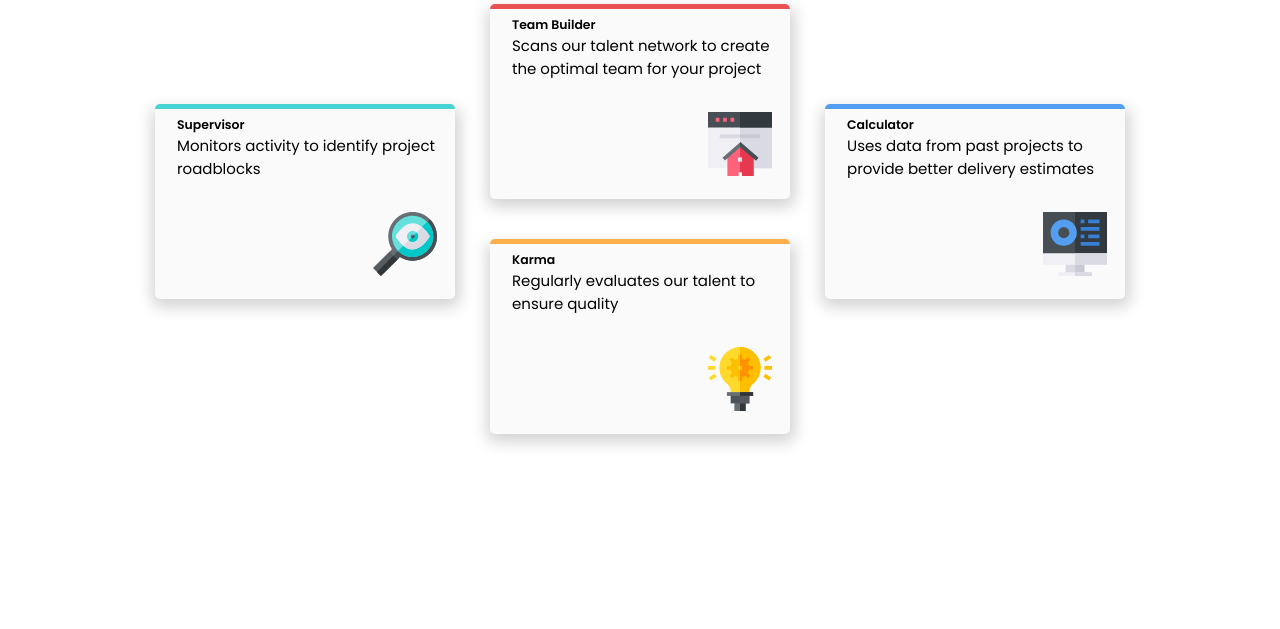
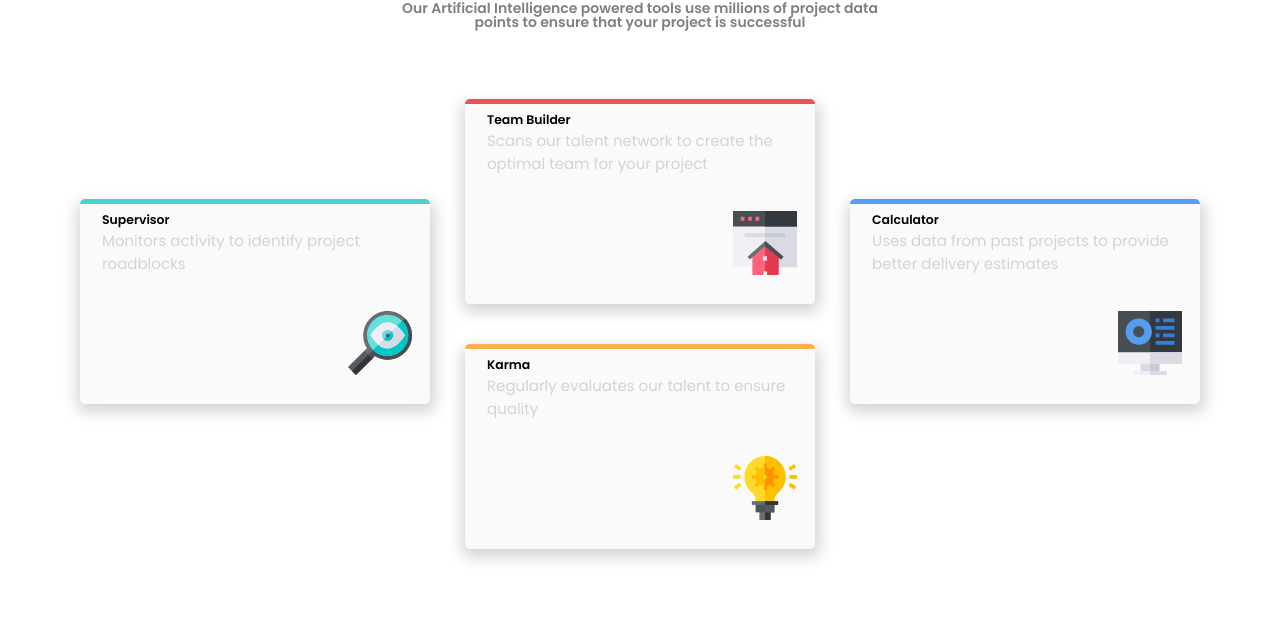
Before and after one commit to Mohamed-297/Front-End-Mentor-Challenge-01, a plain HTML site: page index.html in a window 1280 px wide. Shown: the part 209-838 px from the top of the page. Before the commit the page ends 800 px from the top, so only its background shows below. Drawn offline with Linux system fonts and the light colour scheme.

Commit message:
the second edit

```diff
--- a/index.html
+++ b/index.html
@@ -29,7 +29,7 @@
           <h5>Supervisor</h5>
           <p>Monitors activity to identify project roadblocks</p>
         </div>
-        <img src="/images/icon-supervisor.svg" alt="">
+        <img src="images/icon-supervisor.svg" alt="">
       </div>
       <div class="card-container-2">
         <div class="second-card">
@@ -37,24 +37,24 @@
           <p>Scans our talent network to create the optimal team for your project</p>
 
         </div>
-        <img src="/images/icon-team-builder.svg" alt="">
+        <img src="images/icon-team-builder.svg" alt="">
       </div>
       <div class="card-container-3">
         <div class="third-card">
           <h5>Karma</h5>
           <p>Regularly evaluates our talent to ensure quality</p>
         </div>
-        <img src="/images/icon-karma.svg" alt="">
+        <img src="images/icon-karma.svg" alt="">
       </div>
       <div class="card-container-4">
       <div class="fourth-card">
           <h5>Calculator</h5>
           <p>Uses data from past projects to provide better delivery estimates</p>
         </div>
-        <img src="/images/icon-calculator.svg" alt="">
+        <img src="images/icon-calculator.svg" alt="">
       </div>
     </div>
-  </section>
+  </  section>
 
 </body>
 </html>
--- a/main.css
+++ b/main.css
@@ -18,12 +18,11 @@ section{
         flex-direction: column;
     }
 }
-header{
-    display: flex;
+header{display: flex;
     flex-direction: column;
     align-items: center;
     max-width: 500px;
-    margin: 30px auto;
+    margin: 130px auto 0;
     line-height: 1;
 
 }
@@ -49,7 +48,7 @@ header .head-3{
 }
 .cards{
     display: grid;
-    margin-top: 50px;
+    margin-top: 75px;
     gap: 35px;
     grid-template-columns: 1fr 1fr 1fr;
     margin-bottom: 90px;
@@ -73,6 +72,7 @@ header .head-3{
 }
 .cards p{
     font-size: 15px;
+    color: lightgray;
 }
 .cards h5
 {
@@ -85,8 +85,8 @@ header .head-3{
 .cards .card-container-4{
     border-radius: 0px 0px 5px 5px;
     box-shadow: 1px 4px 15px 4px lightgray;
-    width: 300px;
-    height: 190px;
+    width: 350px;
+    height: 200px;
 }
 .cards .first-card,
 .cards .second-card,
@@ -197,5 +197,5 @@ header .head-3{
 
     padding: 25px;
     display: flex;
-    margin-left: 193px;
+    margin-left: 243px;
 }
```
